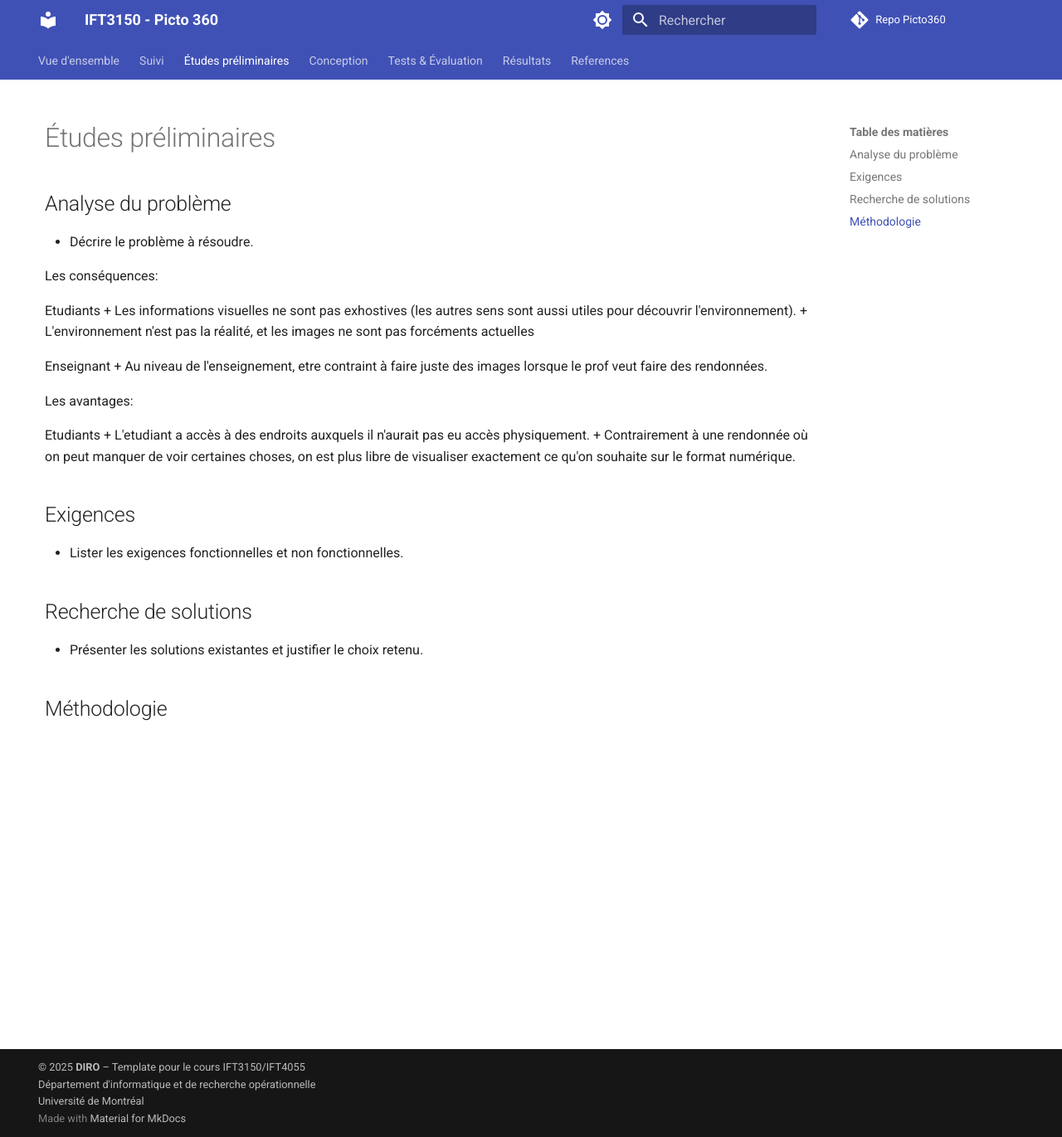
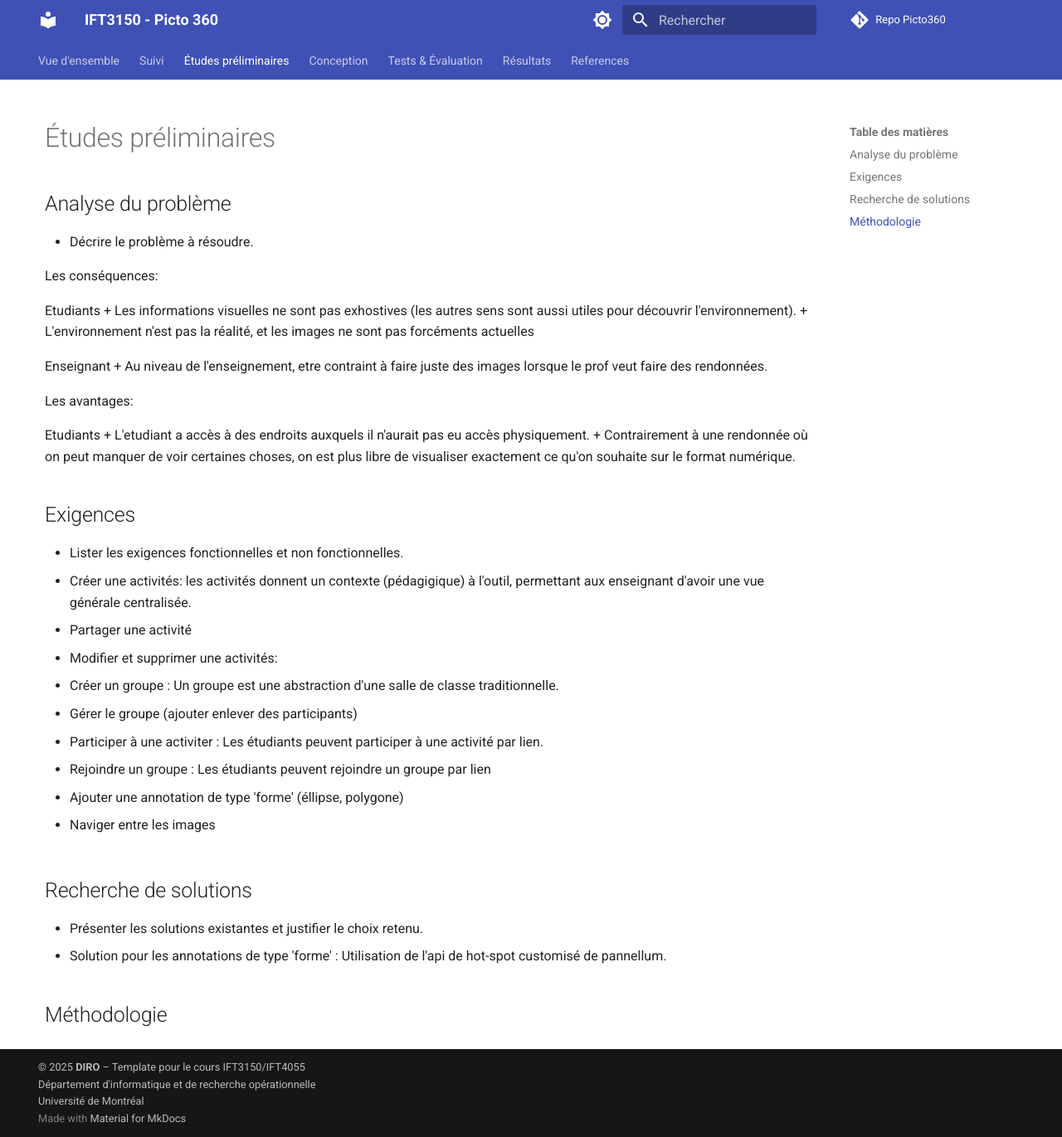
Before and after one commit to ceduni/picto360, an MkDocs documentation site: the page built from docs/analysis.md, in a window 1280 px wide and 1371 px high. Shown: the whole window at 83% size. Built offline with MkDocs 1.6.1 and Material for MkDocs 9.7.7, drawn with Linux system fonts in a browser that asks for light colours; comment, search, counter and statistics services are not loaded.

Commit message:
updated analysis,conception & suivi

```diff
--- a/docs/analysis.md
+++ b/docs/analysis.md
@@ -25,9 +25,24 @@ Etudiants
 ## Exigences
 
 - Lister les exigences fonctionnelles et non fonctionnelles.
++ Créer une activités: les activités donnent un contexte (pédagigique)
+à l'outil, permettant aux enseignant d'avoir une vue générale centralisée.
++ Partager une activité
++ Modifier et supprimer une activités:
+
++ Créer un groupe : Un groupe est une abstraction d'une salle de classe traditionnelle.
++ Gérer le groupe (ajouter enlever des participants)
+
++ Participer à une activiter : Les étudiants peuvent participer à une activité par lien.
++ Rejoindre un groupe : Les étudiants peuvent rejoindre un groupe par lien
+
++ Ajouter une annotation de type 'forme' (éllipse, polygone)
+
++ Naviger entre les images
 
 ## Recherche de solutions
 
 - Présenter les solutions existantes et justifier le choix retenu.
+- Solution pour les annotations de type 'forme' : Utilisation de l'api de hot-spot customisé de pannellum.
 
 ## Méthodologie
```
Also changed, not shown: docs/conception.md (+5 -2 lines), docs/index.md (+2 -2 lines), docs/references.md (+2 -0 lines), docs/suivi.md (+2 -0 lines).
